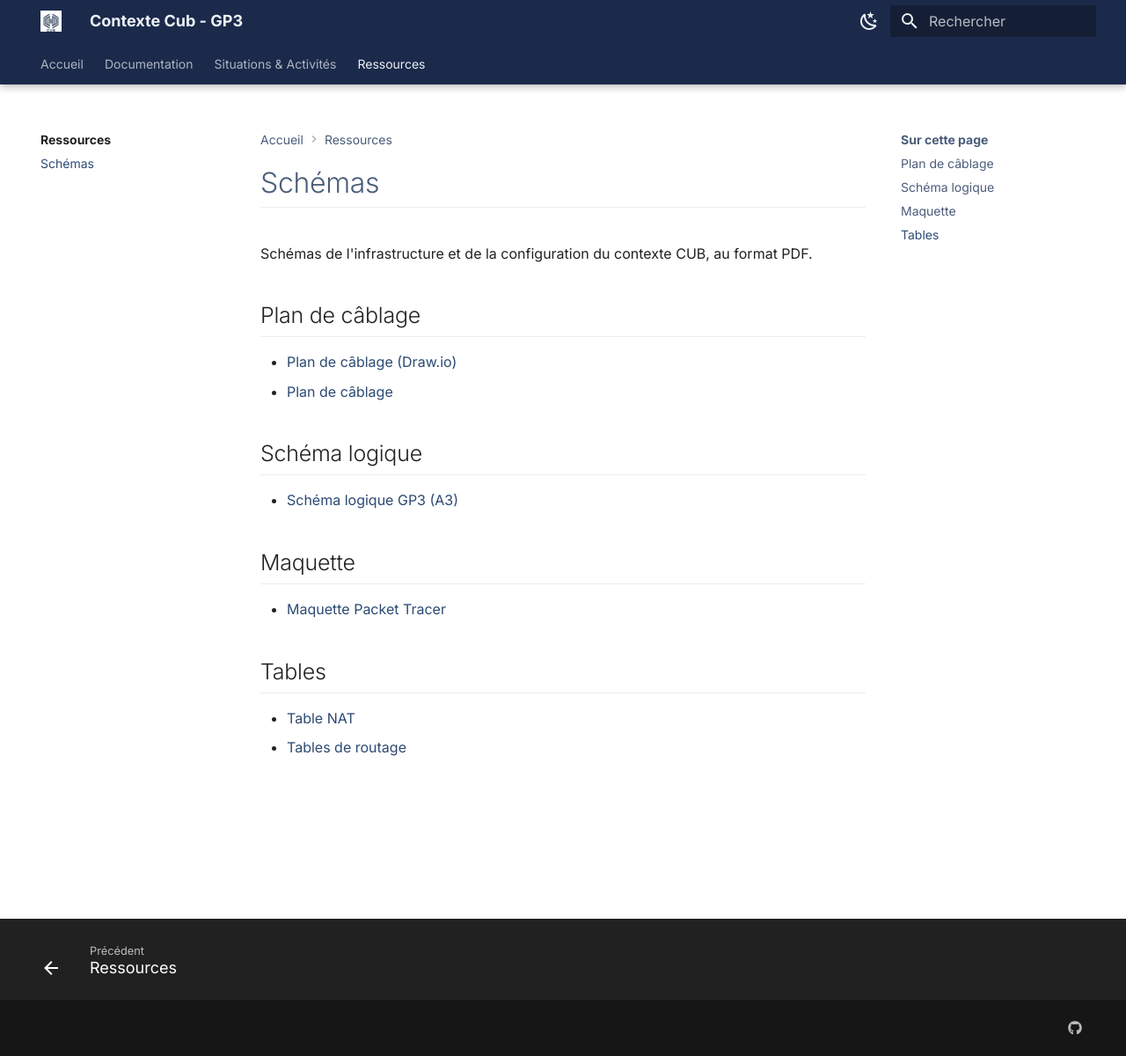
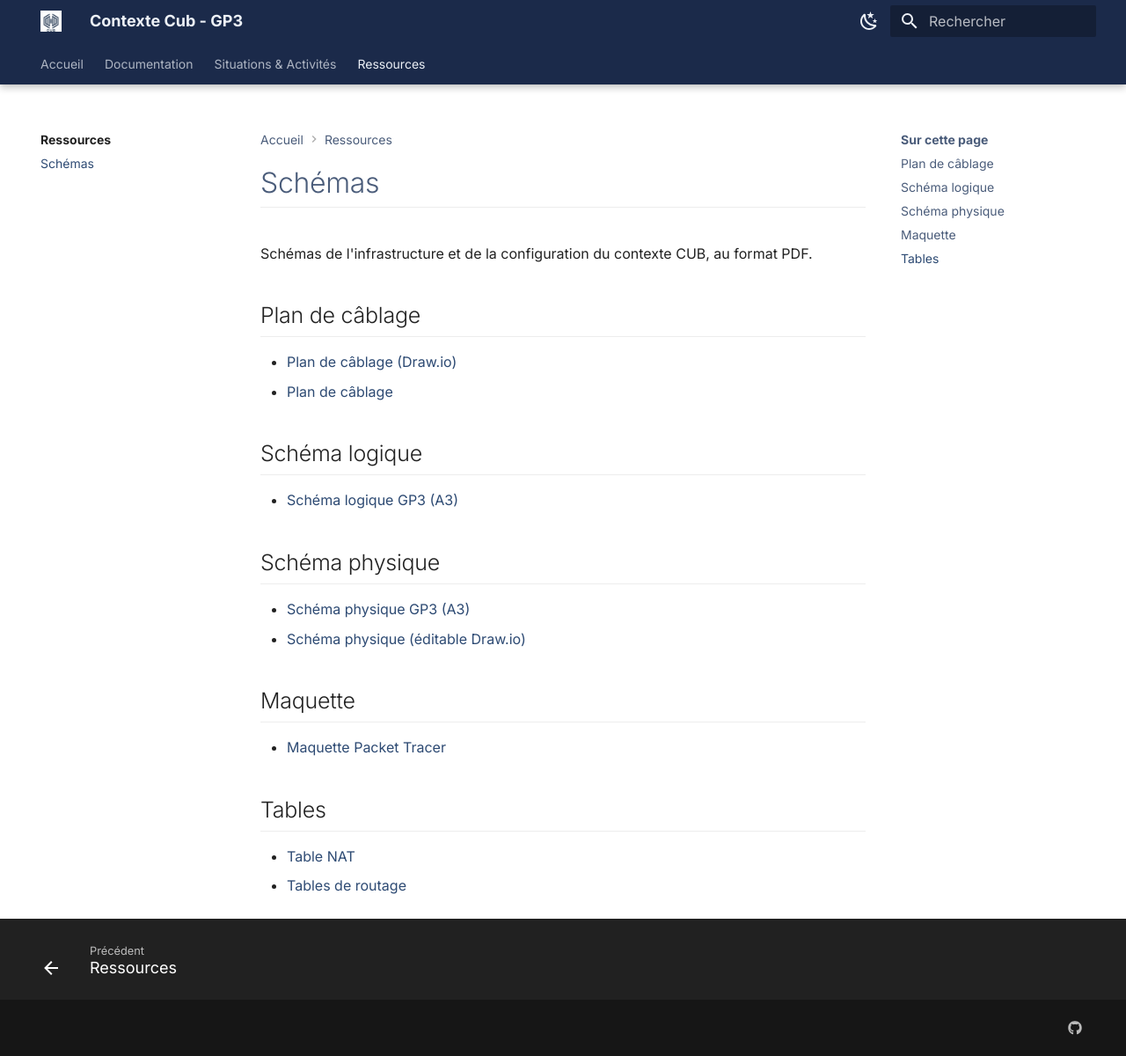
Before and after one commit to Azuneer/GP3-Cub, an MkDocs documentation site: the page built from docs/ressources/schemas.md, in a window 1280 px wide and 1200 px high. Shown: the whole window at 88% size. Built offline with MkDocs 1.6.1 and Material for MkDocs 9.7.7, drawn with Linux system fonts in a browser that asks for light colours.

Commit message:
Ajout du schema physique

```diff
--- a/docs/ressources/schemas.md
+++ b/docs/ressources/schemas.md
@@ -11,6 +11,11 @@ Schémas de l'infrastructure et de la configuration du contexte CUB, au format P
 
 - [Schéma logique GP3 (A3)](../assets/schemas/gp3_schema_logique_A3.drawio.pdf)
 
+## Schéma physique
+
+- [Schéma physique GP3 (A3)](../assets/schemas/gp3_schema_physique_A3.pdf)
+- [Schéma physique (éditable Draw.io)](../assets/schemas/gp3_schema_physique_A3.drawio)
+
 ## Maquette
 
 - [Maquette Packet Tracer](../assets/schemas/cub_logique.pkt)
```
Also changed, not shown: docs/situations/bloc2-admin-sys/situation1-windows.md (+2 -0 lines), docs/situations/bloc3-cyber/situation1.md (line endings or trailing spaces), site/ressources/schemas/index.html, site/search/search_index.json, site/situations/bloc2-admin-sys/situation1-windows/index.html, 4 other files.
